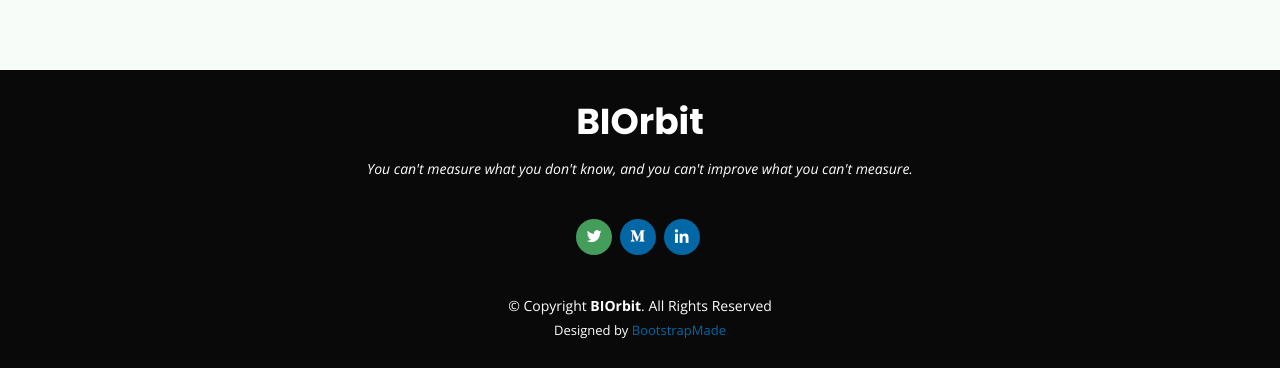
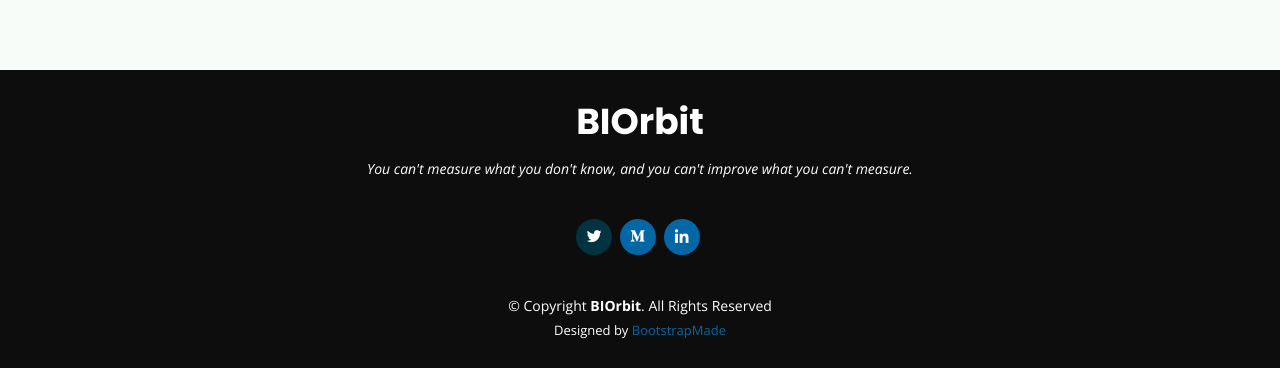
Before and after one commit to Oriojas/BIOrbit_landing, a plain HTML site: page index.html in a window 1280 px wide. In both pictures the pointer is over the link 594 px from the left and 3969 px from the top of the page. Shown: the part 3732-4100 px from the top of the page. Drawn offline with nearby package versions, Linux system fonts and the light colour scheme.

Commit message:
fix: color hover social media

```diff
--- a/assets/css/style.css
+++ b/assets/css/style.css
@@ -1400,7 +1400,7 @@ section {
 # Footer
 --------------------------------------------------------------*/
 #footer {
-  background: #090909;
+  background: #0D0D0D;
   color: #fff;
   font-size: 14px;
   text-align: center;
@@ -1444,7 +1444,7 @@ section {
 }
 
 #footer .social-links a:hover {
-  background: #449d5b;
+  background: #013440;
   color: #fff;
   text-decoration: none;
 }
```
